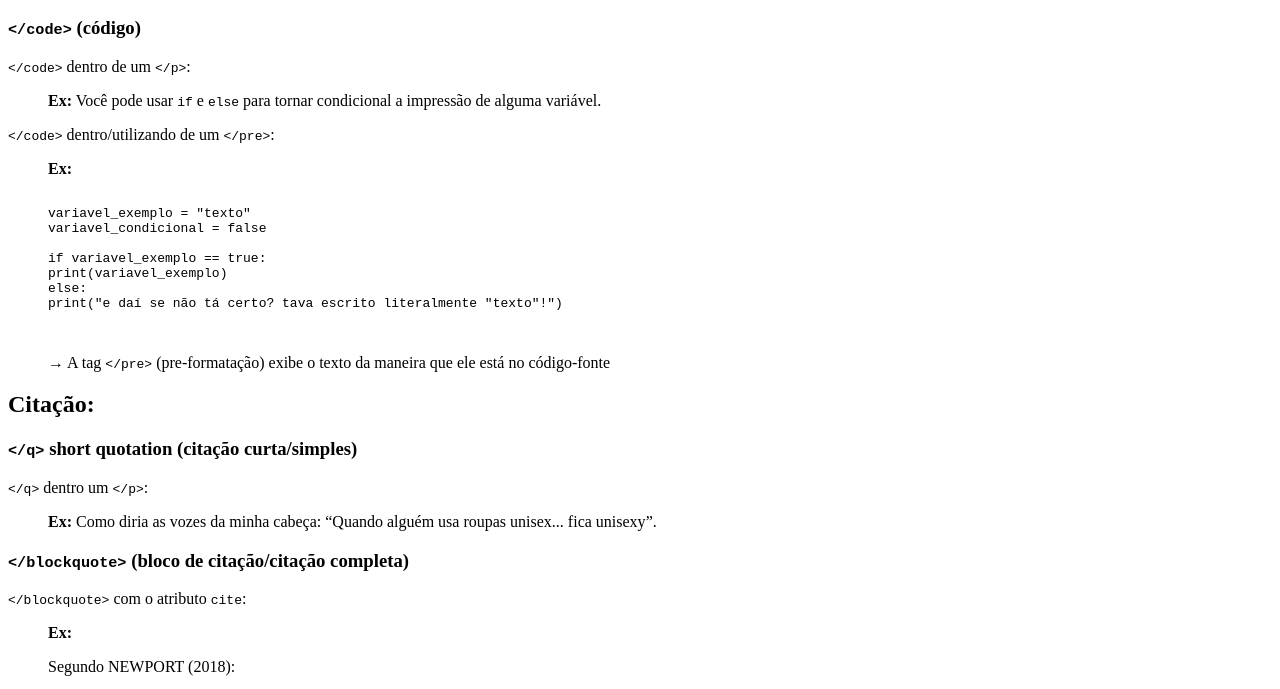
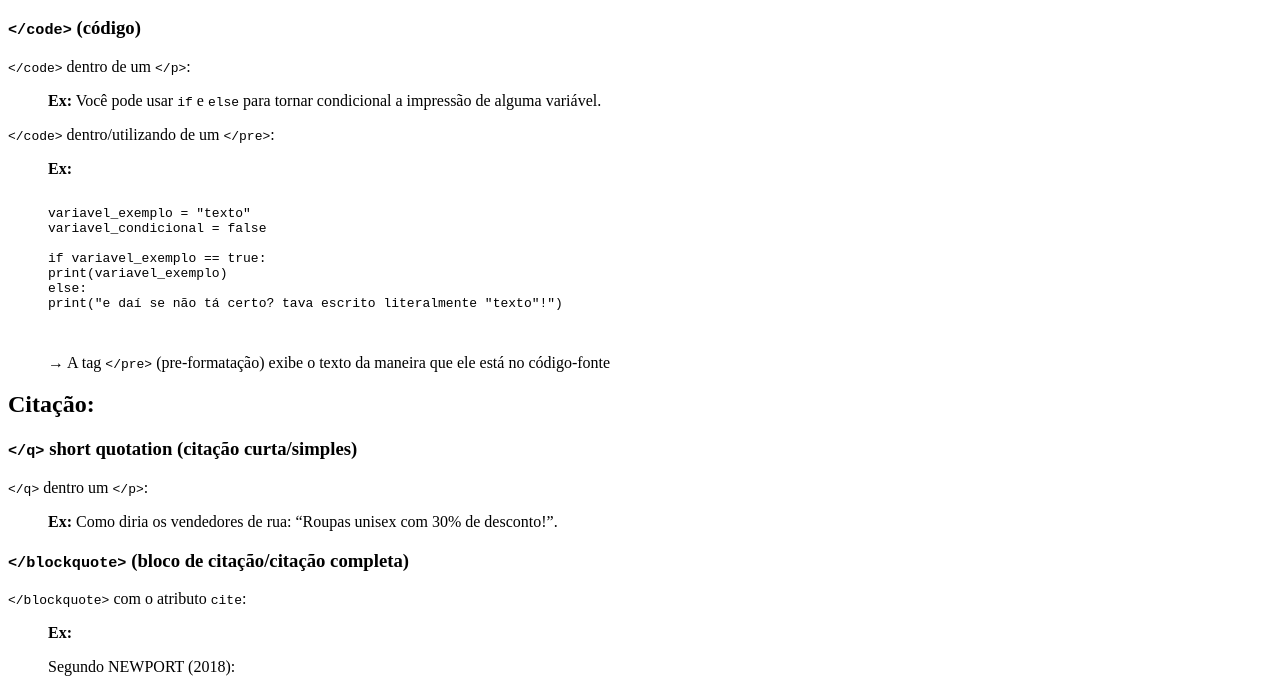
Before and after one commit to victorhugoricarte/other-character-formats, a plain HTML site: page index.html in a window 1280 px wide. Shown: the part 110-799 px from the top of the page. Drawn offline with Linux system fonts and the light colour scheme.

Commit message:
Alteração entre o primeiro e o segundo heading 2 do 'index.html'

```diff
--- a/index.html
+++ b/index.html
@@ -43,7 +43,7 @@ print("e daí se não tá certo? tava escrito literalmente "texto"!")
         <p><code>&lt;/q&gt;</code> dentro um <code>&lt;/p&gt;</code>:</p>
 
         <ul>
-            <p><strong>Ex:</strong> Como diria as vozes da minha cabeça: <q>Quando alguém usa roupas unisex... fica unisexy</q>.</p>
+            <p><strong>Ex:</strong> Como diria os vendedores de rua: <q>Roupas unisex com 30% de desconto!</q>.</p>
         </ul>
 
         <h3><code>&lt;/blockquote&gt;</code> (bloco de citação/citação completa)</h3>
```
